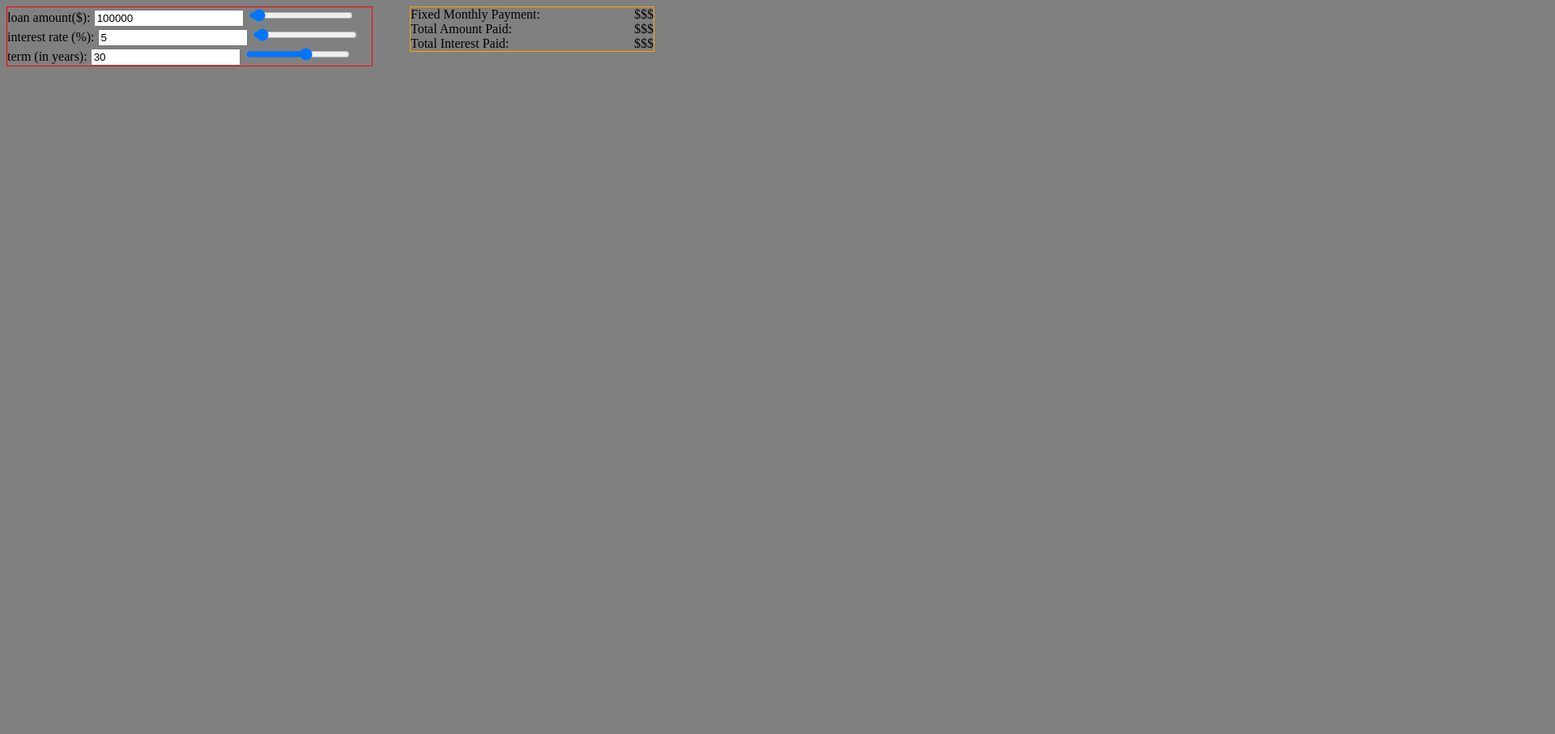
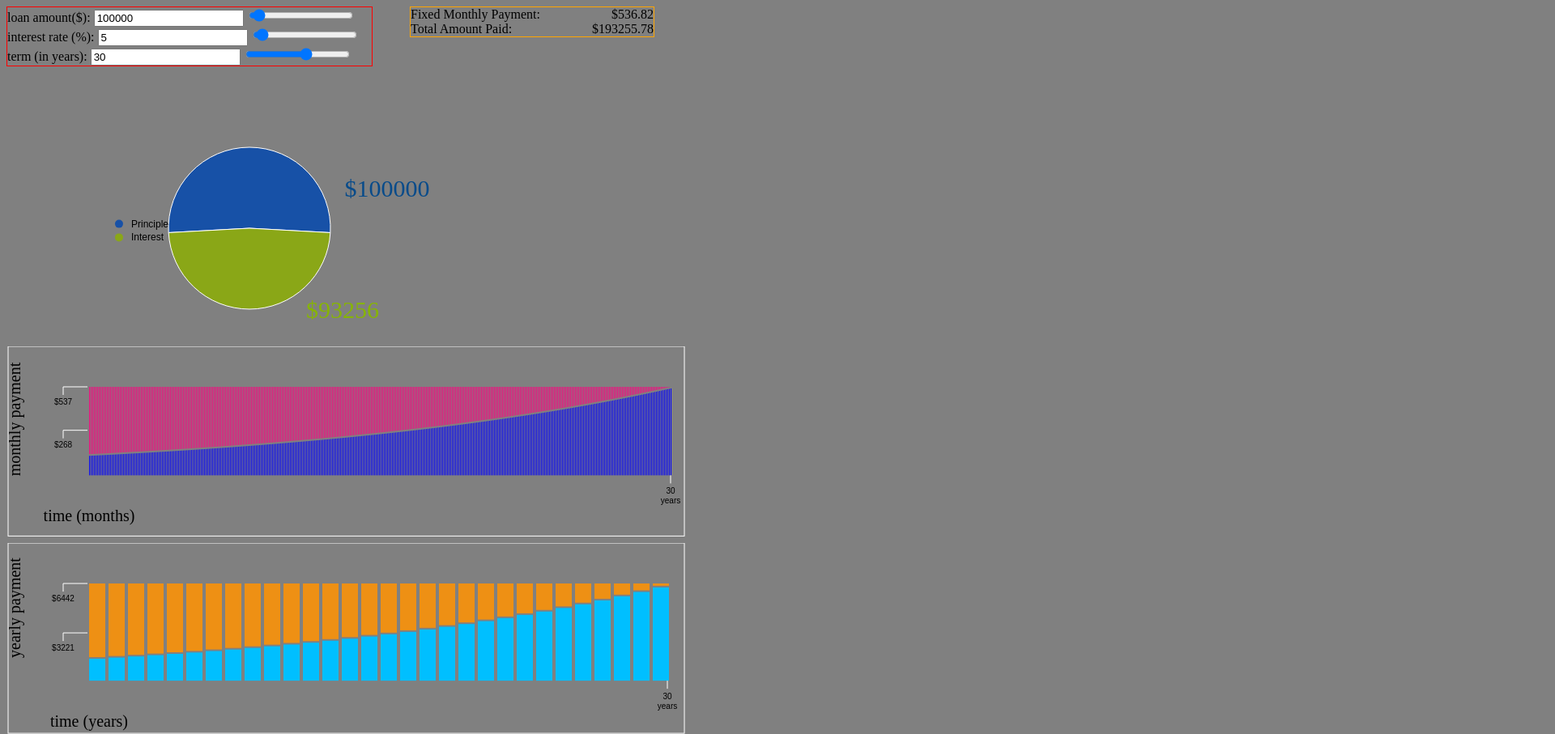
Before and after one commit to michellephung/Mortgage-Calc, a plain HTML site: page public/index.html in a window 1280 px wide. Shown: the top 907 px of the page at 81% size, 1920 px wide, since content can reach past the window. Before the commit the page ends 800 px from the top, so only its background shows below. Drawn offline with nearby package versions, Linux system fonts and the light colour scheme.

Commit message:
compartmentalized the functions

```diff
--- a/public/index.html
+++ b/public/index.html
@@ -29,7 +29,7 @@
       <div class="onScreen">
         <div >Fixed Monthly Payment:<span id="pay">$$$</span></div>
         <div> Total Amount Paid:<span id="totalPaid">$$$</span></div>
-        <div> Total Interest Paid:<span id="interestPaid">$$$</span></div>
+
 
       </div>
     </div>
--- a/public/javascripts/mortgageCalc.js
+++ b/public/javascripts/mortgageCalc.js
@@ -21,25 +21,20 @@ var MortgageCalculator= function(){
   this.monthlyVisual = $('#monthlyPaymentVisual');
   var monthly = Raphael("monthlyPaymentVisual", 840, 220);
 
- // this.yearlyVisual = $ ('#yearlyPaymentVisual');
- // var yearlyVisual = Raphael("yearlyPaymentVisual", 840, 220);
-    this.pie = $('#pie');
+  this.yearlyVisual = $ ('#yearlyPaymentVisual');
+  var yearlyVisual = Raphael("yearlyPaymentVisual", 850, 240);
+
+  this.fixedY = $ ('#fixedYealyPaymentVisual');
+  var fixedY = Raphael("fixedYealyPaymentVisual", 850, 240);
+
+  this.pie = $('#pie');
   var pie= Raphael("pie");
 
 
 
   var div =5; //height
   var offsetH=100;
-
-
-
-  /*
-var bottomOfMonths;
-  var bottomOfYear;
-  var topOfYear;
-*/
-
-
+  var spacingV=50;
 
 
   this.initialize = function(){
@@ -149,10 +144,12 @@ var bottomOfMonths;
       this.amortizationTable();
       monthly.clear();
       this.drawMonths();
-     // this.drawYears();
-     // this.drawFixed();
-     // pie.clear();
-     // this.drawPie();
+      yearlyVisual.clear();
+      this.drawYears();
+      fixedY.clear();
+      this.drawFixed();
+      pie.clear();
+      this.drawPie();
 
     }
 
@@ -210,28 +207,15 @@ var bottomOfMonths;
 
   this.drawMonths = function(){
     var spacingH = 2;
-    var spacingV = 50;
     var width = 1;
+    var middlePay  = spacingV+((interest[2]+principle[2])/div)/2;
 
+    var bottomOfMonths =  spacingV+((interest[2]+principle[2])/div)+2; //number of
+    monthly.setSize(((this.getMonths()*width*spacingH)+offsetH+25),(bottomOfMonths+80));
 
-    //visual references
-    var bottomOfMonths =  spacingV+((interest[2]+principle[2])/div)+2; //number of pixels down y axis
-   // topOfYear= bottomOfMonths+100;
-
-
-
-   //resize canvas
-   this.monthly.setSize((this.getMonths()*width*spacingH)+offsetH+25),(bottomOfMonths+10));
-
-   var monthlyBox = monthly.rect(2,
-                                  40,
-                                  (this.getMonths()*width*spacingH)+offsetH+15,
-                                  bottomOfMonths+10) ;
-      monthlyBox.attr("fill", "none");
-      monthlyBox.attr("stroke", "#FFF");
-
-   this.yAxisLabel(130,"monthly payment");
-   this.xAxisLabel(bottomOfMonths+30, "time (months)");
+   this.box((this.getMonths()*width*spacingH)+offsetH+15,bottomOfMonths+75, monthly);
+   this.yAxisLabel(90,"monthly payment",monthly);
+   this.xAxisLabel(bottomOfMonths+50, "time (months)", monthly);
 
 
     for(var n=1; n<this.getMonths()+1; n++){
@@ -246,42 +230,21 @@ var bottomOfMonths;
 
     }
 
-    var monthPaymentIndicator =   monthly.path("M70 60 L70 50 M70 50 L100 50");
-      monthPaymentIndicator.attr("fill", "#FFF");
-      monthPaymentIndicator.attr("stroke", "#FFF");
-      monthPaymentIndicator.attr("stroke-width", 1);
 
-    var monthAmount = monthly.text(70,70, "$"+fixedMonthlyPayment.toFixed(0) );
+    this.amountIndicator(offsetH,spacingV,monthly,fixedMonthlyPayment.toFixed(0));
+    this.amountIndicator(offsetH,middlePay, monthly,(fixedMonthlyPayment/2).toFixed(0) )
 
-    var middlePay  = spacingV+((interest[2]+principle[2])/div)/2;
-
-    var midMonthPaymentIndicator =   monthly.path("M70 "+(middlePay+10)+" L70 "+middlePay+"m 0 0 L100 "+middlePay);
-      midMonthPaymentIndicator.attr("fill", "#FFF");
-      midMonthPaymentIndicator.attr("stroke", "#FFF");
-      midMonthPaymentIndicator.attr("stroke-width", 1);
-
-    var midMonthAmount = monthly.text(70, middlePay+18,"$"+(fixedMonthlyPayment/2).toFixed(0));
-
-
-    var termDistance = spacingH*width*this.getMonths();
-
-    var termIndicator = monthly.path("M"+(termDistance+100)+" "+(bottomOfMonths)+"l0 10");
-      termIndicator.attr("fill", "#FFF");
-      termIndicator.attr("stroke", "#FFF");
-      termIndicator.attr("stroke-width", 1);
-
-     var termLabel = monthly.text(termDistance+offsetH, bottomOfMonths+20, years+"\nyears");
-
-
+    var termDistance = spacingH*width*this.getMonths()+offsetH;
+    this.termIndicator(termDistance, bottomOfMonths, monthly);
 
   }
 
   this.drawYears = function(){
 
      var spacingH = 24;
-     var spacingV = 50;
      var width = 20;
-     var belowMonths=100;
+     var bottomOfYear;
+     var termDistance = spacingH*years+96;
 
 
      for(var i=0; i<years; i++){
@@ -293,11 +256,9 @@ var bottomOfMonths;
           interestYearlySum+=interest[monthlyIndex];
           principleYearlySum+=principle[monthlyIndex];
         }
-
-
                                       //whereX, whereY, width, height
-      var interestVisualY = monthly. rect(spacingH*i+offsetH+2,bottomOfMonths+belowMonths,width,interestYearlySum/(div*10));
-      var principleVisualY = monthly.rect(spacingH*i+offsetH+2,bottomOfMonths+belowMonths+(interestYearlySum/(div*10))+2,width,principleYearlySum/(div*10));
+      var interestVisualY = yearlyVisual. rect(spacingH*i+offsetH+2,spacingV,width,interestYearlySum/(div*10));
+      var principleVisualY = yearlyVisual.rect(spacingH*i+offsetH+2,spacingV+(interestYearlySum/(div*10))+2,width,principleYearlySum/(div*10));
 
       interestVisualY.attr("fill", "#EE9014"); //orange
       interestVisualY.attr("stroke", "none");
@@ -305,56 +266,34 @@ var bottomOfMonths;
       principleVisualY.attr("fill", "#00BFFF"); //blue
       principleVisualY.attr("stroke", "none");
 
-      bottomOfYear = (interestYearlySum+principleYearlySum)/(div*10)+belowMonths;
-
+       bottomOfYear = (interestYearlySum+principleYearlySum)/(div*10)+spacingV+2;
      }
 
-     //labels for year axis
-    this.yAxisLabel(bottomOfMonths+170, "yearly payment");
-    this.xAxisLabel(bottomOfYear+bottomOfMonths+30,"time (years)");
+    yearlyVisual.setSize((years*width*spacingH)+offsetH+15,bottomOfYear+70 );
 
-    var yearBox = monthly.rect(2, bottomOfMonths+70, (years*spacingH)+offsetH+20, (bottomOfYear)) ;
-          yearBox.attr("fill", "none");
-          yearBox.attr("stroke", "#FFF");
+    this.box((years*spacingH)+offsetH+15,bottomOfYear+65,yearlyVisual);
+    this.yAxisLabel(80, "yearly payment",yearlyVisual );
+    this.xAxisLabel(bottomOfYear+50,"time (years)", yearlyVisual);
 
-    var yearPayIndicator = monthly.path("M70 "+(topOfYear+10)+" l0 -10 m0 0 l30 0");
-      yearPayIndicator.attr("fill", "#FFF");
-      yearPayIndicator.attr("stroke", "#FFF");
-      yearPayIndicator.attr("stroke-width", 1);
-
-    var yearPayAmount = monthly.text(70,topOfYear+18 ,"$"+(fixedMonthlyPayment*12).toFixed(0) );
-
-    var midYearPayIndicator = monthly.path("M70 "+((bottomOfMonths+bottomOfYear+topOfYear+2)/2)+10+" l0 10 m0 -10 l30 0 ");
-      midYearPayIndicator.attr("fill", "#FFF");
-      midYearPayIndicator.attr("stroke", "#FFF");
-      midYearPayIndicator.attr("stroke-width", 1);
-
-    var midYearPayAmount = monthly.text(70,(bottomOfMonths+bottomOfYear+topOfYear+2)/2+18,"$"+(fixedMonthlyPayment*6).toFixed(0));
-
-
-    var termDistance = spacingH*years+96;
-
-    var termIndicator = monthly.path("M"+ (termDistance)+" "+(bottomOfYear+bottomOfMonths+12) +" l0 -10");
-      termIndicator.attr("fill", "#FFF");
-      termIndicator.attr("stroke", "#FFF");
-      termIndicator.attr("stroke-width", 1);
-
-    var termLabel = monthly.text(termDistance, bottomOfYear+bottomOfMonths+25, years+"\nyears");
-
-
+    this. amountIndicator(offsetH,spacingV,yearlyVisual,(fixedMonthlyPayment*12).toFixed(0));  //for full amount
+    this. amountIndicator(offsetH,((bottomOfYear+spacingV+2)/2),yearlyVisual,(fixedMonthlyPayment*6).toFixed(0)); //forhalf
+    this.termIndicator(termDistance, bottomOfYear, yearlyVisual);
   }
 
 
   this.drawPie = function(){
 
-     var body = pie.g.piechart(300,200, 100, [loanAmount/total, totalInterest/total ], {legend: ["Principle", "Interest"], legendpos: "west"});
+     var body = pie.g.piechart(300,200, 100,
+                [loanAmount/total, totalInterest/total ],
+                {legend: ["Principle", "Interest"],
+                legendpos: "west"});
 
-     var p=pie.text(470,150, "$"+total.toFixed(0));
+     var p=pie.text(470,150, "$"+parseFloat(loanAmount).toFixed(0));
       p.attr("font-size", 30);
       p.attr("font-family", "Arial Rounded MT Bold");
       p.attr("fill", "#084B8A");
 
-    var i=pie.text(415, 300, "$"+totalInterest.toFixed(0));
+     var i=pie.text(415, 300, "$"+totalInterest.toFixed(0));
       i.attr("font-size", 30);
       i.attr("font-family", "Arial Rounded MT Bold");
       i.attr("fill", "#86B404");
@@ -364,18 +303,16 @@ var bottomOfMonths;
   }
 
   this.drawFixed = function(){
-    //make fixed area graph
 
-
+    var yearlyAmount=12*fixedMonthlyPayment;
     var rhsOfBox = 720;
     var height =120;
-    var spacingV = 50;
 
     var width = (rhsOfBox-(years*3))/ (years);
     var spacingH=width+3;
+    var h;
 
 
-    var yearlyAmount=12*fixedMonthlyPayment;
 
     for(var i=0; i<years; i++){
       var interestYearlySum=0;
@@ -386,20 +323,18 @@ var bottomOfMonths;
         interestYearlySum+=interest[monthlyIndex];
         principleYearlySum+=principle[monthlyIndex];
       }
-
       var ratioI= interestYearlySum/yearlyAmount;
-
       var intr = (ratioI*height);
       var prin= height-intr;
 
                                       //whereX, whereY, width, height
-      var interestVisualY = monthly. rect(spacingH*i+offsetH+2,
-                                        bottomOfMonths+bottomOfYear+100,
+      var interestVisualY = fixedY. rect(spacingH*i+offsetH+2,
+                                        spacingV,
                                         width,
                                         intr);
 
-      var principleVisualY = monthly.rect(spacingH*i+offsetH+2,
-                                        bottomOfMonths+bottomOfYear+100+intr+2,
+      var principleVisualY = fixedY.rect(spacingH*i+offsetH+2,
+                                        spacingV+intr+2,
                                         width,
                                         prin);
 
@@ -408,37 +343,66 @@ var bottomOfMonths;
 
       principleVisualY.attr("fill", "#01DFA5"); //blue
       principleVisualY.attr("stroke", "none");
+
+      h=intr+prin+2;
     }
 
-    var box = monthly. rect(4,bottomOfMonths+bottomOfYear+80,rhsOfBox+offsetH+10,200) ;
-      box.attr("stroke", "#FFF");
+    height = spacingV+h;
 
-    this.yAxisLabel(bottomOfMonths+bottomOfYear+170 ,"yearly payment");
-    this.xAxisLabel(bottomOfMonths+bottomOfYear+250, "time (years)");
+    this.box(rhsOfBox+offsetH+13, 230, fixedY);
+    this.termIndicator((years*spacingH)+offsetH-2,height,fixedY);
+    this.yAxisLabel(90 ,"yearly payment", fixedY);
+    this.xAxisLabel(210, "time (years)", fixedY);
+    this. amountIndicator(offsetH,spacingV,fixedY,(fixedMonthlyPayment*12).toFixed(0));  //for full amount
+    this. amountIndicator(offsetH,((height+spacingV+2)/2),fixedY,(fixedMonthlyPayment*6).toFixed(0)); //forhalf
+
   }
 
 
-  this.yAxisLabel = function(topPosition,string){
-     var yLabel = monthly.text(10,topPosition,string);
+  this.yAxisLabel = function(topPosition,string, here){
+     var yLabel = here.text(10,topPosition,string);
       yLabel.attr("font-family","Arial Rounded MT Bold");
       yLabel.attr("font-size",20);
       yLabel.rotate(-90);
 
   }
 
-  this.xAxisLabel = function (position, string){
-      var xLabel = monthly. text(102, position, string)
+  this.xAxisLabel = function (position, string, here){
+      var xLabel = here.text(102, position, string)
       xLabel.attr("font-family","Arial Rounded MT Bold");
       xLabel.attr("font-size",20);
   }
 
+  this.termIndicator = function(x, y, canvas){
+    var termIndicator = canvas.path("M"+ x+" "+(y+10)+" l0 -10");
+      termIndicator.attr("fill", "#FFF");
+      termIndicator.attr("stroke", "#FFF");
+      termIndicator.attr("stroke-width", 1);
+    var labelTerm = canvas.text(x, y+25, years+"\nyears");
+
+  };
+
+  this.box=function(x,y, canvas){
+    var box = canvas.rect(2,0,x,y) ;
+      box.attr("fill", "none");
+      box.attr("stroke", "#FFF");
+  };
+
+  this.amountIndicator=function(x,y,canvas,amount){
+    var payIndicator = canvas.path("M"+x+" "+y+" l-30 0 m0 0 l0 10");
+      payIndicator.attr("fill", "#FFF");
+      payIndicator.attr("stroke", "#FFF");
+      payIndicator.attr("stroke-width", 1);
+
+    var payAmount = canvas.text(x-30,y+18 ,"$"+amount );
+  };
 
   this.initialize();
   this.amortizationTable();
   this.drawMonths();
-  //this.drawYears();
-  //this.drawPie();
-  //this.drawFixed();
+  this.drawYears();
+  this.drawPie();
+  this.drawFixed();
 
 
 
```
